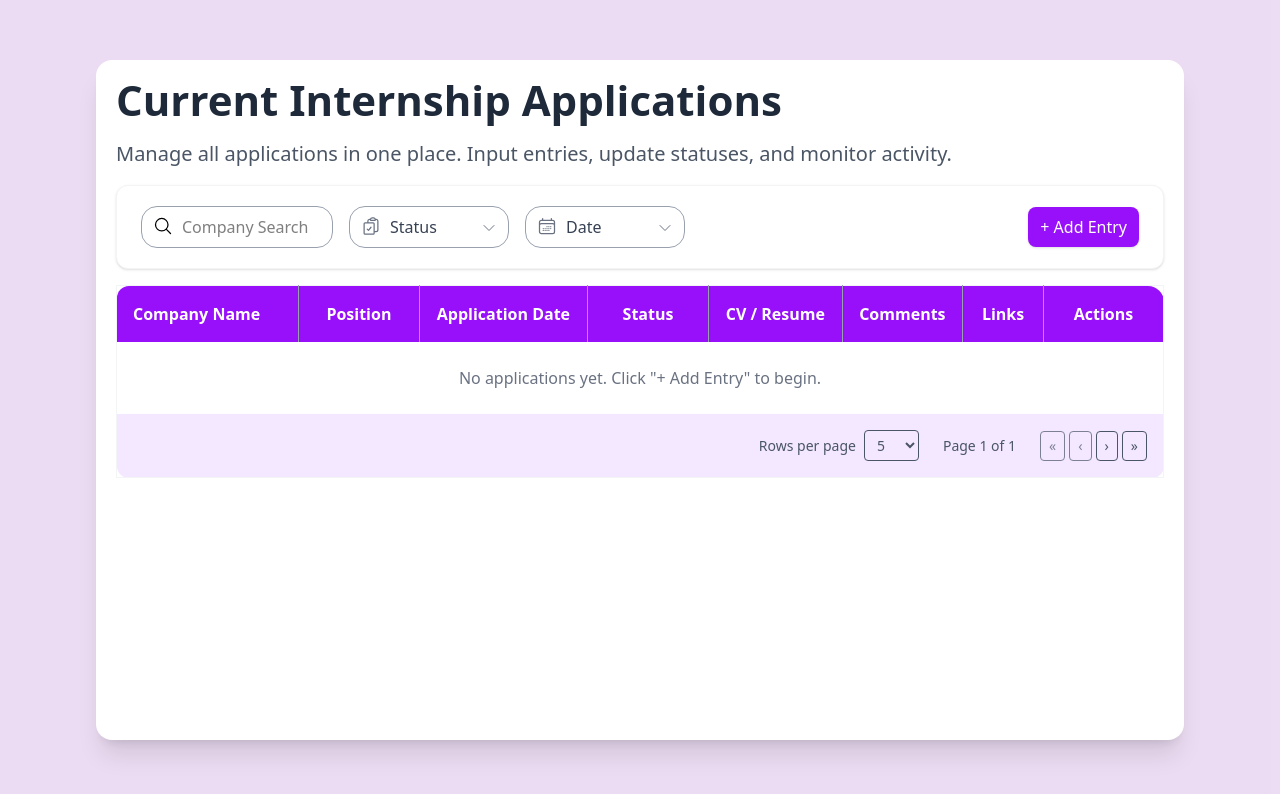
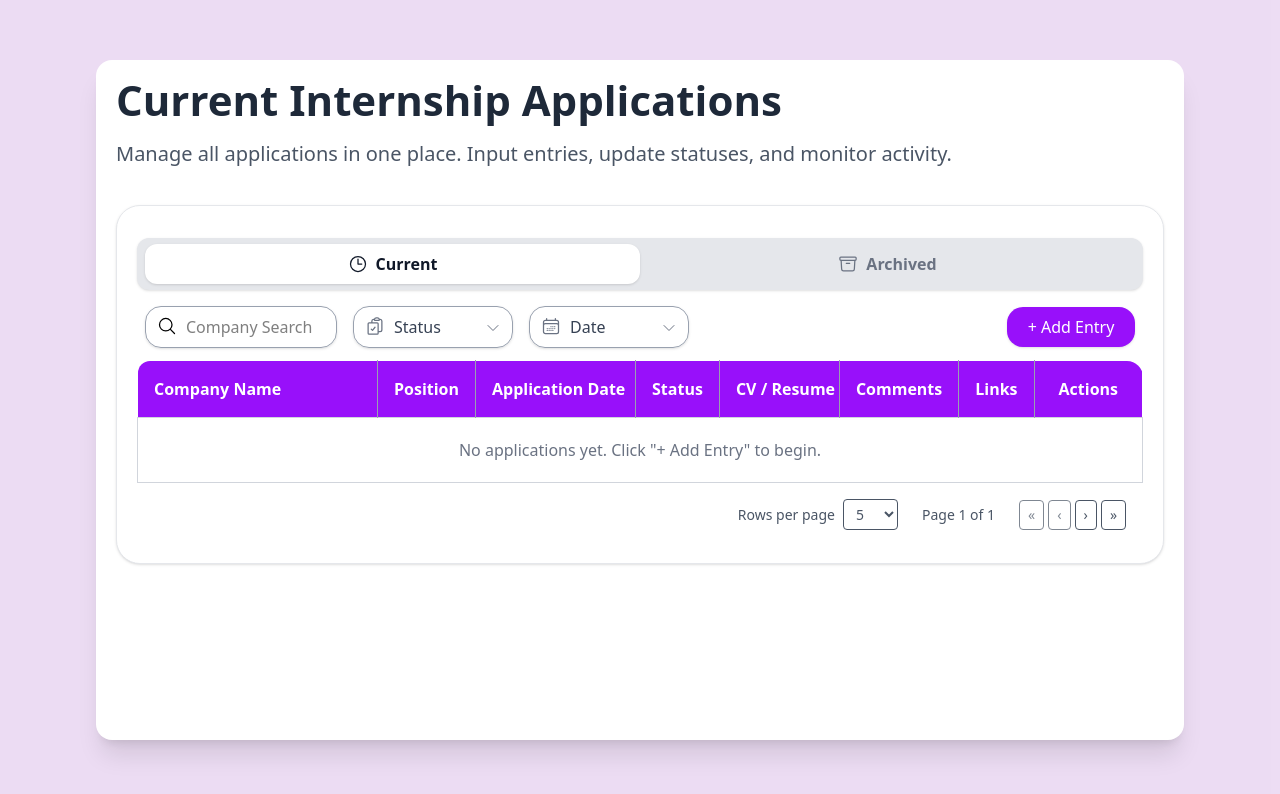
Before and after one commit to javiertay/SummerBuild2025, a React (Vite) app in the folder client/: page /dashboard in a window 1280 px wide. Shown: the top 794 px of the page. Built offline with nearby package versions, Linux system fonts and the light colour scheme.

Commit message:
Main table update
Added archives bar
Added archive button to edit
Added retrieve button to edit
Added link shortcut
Formatting

```diff
--- a/client/src/pages/MainTable.jsx
+++ b/client/src/pages/MainTable.jsx
@@ -7,6 +7,8 @@ import {
   ClipboardDocumentCheckIcon,
   ChevronDownIcon,
   CalendarDaysIcon,
+  ClockIcon,
+  ArchiveBoxIcon,
   ArrowDownTrayIcon,
   PlusIcon,
 } from "@heroicons/react/24/outline";
@@ -15,10 +17,20 @@ const InternshipTable = () => {
   const [applications, setApplications] = useState([]);
   const [showModal, setShowModal] = useState(false);
 
-  // (for edit)
+  // (for archive entry)
+  const [activeTab, setActiveTab] = useState("current");
+  const handleArchiveEntry = (id) => {
+  setApplications(applications.map(app =>
+    app.id === id ? { ...app, archived: !app.archived } : app
+  ));
+  setShowModal(false);
+  setEditEntry(null);
+};
+
+  // (for edit entry)
   const [editEntry, setEditEntry] = useState(null);
 
-  //(for search and filter feature)
+  // (for search and filter feature)
 
   const [searchTerm, setSearchTerm] = useState("");
   const [statusFilter, setStatusFilter] = useState("");
@@ -28,9 +40,12 @@ const InternshipTable = () => {
   const [currentPage, setCurrentPage] = useState(1);
   const [rowsPerPage, setRowsPerPage] = useState(5);
   const filteredApplications = applications.filter(app => {
-  const matchesSearch = app.company.toLowerCase().includes(searchTerm.toLowerCase()) || app.position.toLowerCase().includes(searchTerm.toLowerCase());
+  const isArchivedMatch = activeTab === "archived" ? app.archived : !app.archived;
+  const matchesSearch =
+    app.company.toLowerCase().includes(searchTerm.toLowerCase()) ||
+    app.position.toLowerCase().includes(searchTerm.toLowerCase());
   const matchesStatus = statusFilter ? app.status === statusFilter : true;
-  return matchesSearch && matchesStatus;
+  return isArchivedMatch && matchesSearch && matchesStatus;
 });
 
   // (for date filter feature)
@@ -54,7 +69,8 @@ const InternshipTable = () => {
   // (for + Add Entry)
 
   const handleAddEntry = () => {
-    setShowModal(true);
+      setEditEntry(null);     // Ensure it's a fresh entry, not editing
+      setShowModal(true);     // Just open the modal
     };
 
   // (for Deleting entries, i felt extra so added prompt)
@@ -65,6 +81,8 @@ const InternshipTable = () => {
     setApplications(applications.filter(app => app.id !== id));}
   };
 
+  // (for handling archives button)
+
   const handleModalSubmit = (entry) => {
     if (editEntry) {
         setApplications(applications.map(app =>
@@ -72,11 +90,12 @@ const InternshipTable = () => {
         ));
         setEditEntry(null);
       } else {
-    setApplications([...applications, { id: Date.now(), ...entry }]);
+        setApplications([...applications, { id: Date.now(), archived: false, ...entry }]);
       }
       setShowModal(false);
     };
 
+  // (for status badges)
 
   const getStatusBadge = (status) => {
     const baseClasses = "px-3 py-1 rounded-full text-white text-[15px] font-semibold";
@@ -104,42 +123,70 @@ const InternshipTable = () => {
       transition={{ duration: 0.4 }}
       className="min-h-screen flex items-center justify-center bg-[#ecdbf3f4] p-4"
     >
-      <div className="w-[85vw] h-[85vh] bg-white rounded-2xl shadow-xl px-5 py-1 overflow-hidden flex flex-col">
+      <div className="w-[85vw] h-[85vh] bg-white rounded-2xl shadow-xl px-5 py-1 overflow-auto flex flex-col">
         <div className="flex justify-between items-center mb-1">
             <h6 className="text-[42px] font-bold text-gray-800 py-1">Current Internship Applications</h6></div>
         <div>
             <p className="text-gray-600 text-[20px] mb-4 text-nowrap">Manage all applications in one place. Input entries, update statuses, and monitor activity.</p>
           </div>
 
-        <div className="flex flex-wrap items-center justify-between gap-4 p-2 bg-white border border-gray-100 rounded-xl shadow-sm mb-4">
+        <div className="bg-white rounded-3xl shadow-sm border border-gray-200 px-5 py-4 m-5 w-full max-w-[95vw] mx-auto">
 
-          {/*Search, Status filter and Add Entry  */}
+          {/* Archive Tabs */}
 
-          <div className="flex flex-wrap items-center justify-between w-full mt-3 mb-3 mx-4">
+          <div className="flex justify-center my-4">
+            <div className="w-[90vw] bg-gray-200 shadow-sm rounded-xl py-1.5 px-2 flex justify-between">
+              <button
+                onClick={() => setActiveTab("current")}
+                className={`w-1/2 py-2 text-base font-semibold flex items-center justify-center gap-2 rounded-xl transition ${
+                  activeTab === "current"
+                    ? "bg-white text-gray-900 shadow"
+                    : "text-gray-500 hover:text-gray-700"
+                }`}
+              >
+                <ClockIcon className="h-6 w-5" />
+                Current
+              </button>
+              <button
+                onClick={() => setActiveTab("archived")}
+                className={`w-1/2 py-2 text-base font-semibold flex items-center justify-center gap-2 rounded-xl transition ${
+                  activeTab === "archived"
+                    ? "bg-white text-gray-900 shadow"
+                    : "text-gray-500 hover:text-gray-700"
+                }`}
+              >
+                <ArchiveBoxIcon className="h-6 w-5" />
+                Archived
+              </button>
+            </div>
+          </div>
 
-          {/* Left section: Search and Status */}
+          {/*Search, Status and Date filters and Add Entry  */}
 
-          <div className="flex gap-4 flex-wrap border-gray-100">
-              <div className="relative">
-                <MagnifyingGlassIcon className="w-5 h-5 border-gray-400 absolute left-3 top-2.5" />
+          <div className="flex  flex-wrap justify-between items-center w-full mt-3 mb-3 mx-2 gap-4 pr-4">
+
+              {/* Search Company */}
+
+              <div className="flex flex-wrap gap-4 items-center">
+                <div className="relative ">
+                  <MagnifyingGlassIcon className="w-5 h-5  border-gray-400 absolute left-3 top-2.5" />
                   <input
                     type="text"
                     placeholder="Company Search"
                     value={searchTerm}
                     onChange={(e) => setSearchTerm(e.target.value)}
-                  className="pl-10 pr-4 py-2 border border-gray-400 rounded-2xl w-48"
+                    className="pl-10 pr-4 py-2 border border-gray-400  shadow-sm rounded-2xl w-48"
                   />
                 </div>
 
-
-                {/* Select status dropdown */}
+                {/* Status Filter */}
 
                 <div className="relative w-40">
                   <ClipboardDocumentCheckIcon className="w-5 h-5 text-gray-500 absolute left-3 top-2.5 pointer-events-none" />
                   <select
                     value={statusFilter}
                     onChange={(e) => setStatusFilter(e.target.value)}
-                  className="appearance-none w-full border rounded-2xl border-gray-400 py-2 pl-10 pr-8 text-gray-700 focus:outline-none"
+                    className="appearance-none shadow-sm  w-full border rounded-2xl border-gray-400 py-2 pl-10 pr-8 text-gray-700 focus:outline-none"
                   >
                     <option value="">Status</option>
                     <option value="Accepted">Accepted</option>
@@ -151,15 +198,14 @@ const InternshipTable = () => {
                   <ChevronDownIcon className="w-4 h-4 text-gray-500 absolute right-3 top-3.5 pointer-events-none" />
                 </div>
 
-
-              {/* Date filter dropdown */}
+                {/* Date Filter */}
 
                 <div className="relative w-40">
                   <CalendarDaysIcon className="w-5 h-5 text-gray-500 absolute left-3 top-2.5 pointer-events-none" />
                   <select
                     value={dateFilter}
                     onChange={(e) => setDateFilter(e.target.value)}
-                  className="appearance-none w-full border rounded-2xl border-gray-400 py-2 pl-10 pr-8 text-gray-700 focus:outline-none"
+                    className="appearance-none w-full border rounded-2xl shadow-sm  border-gray-400 py-2 pl-10 pr-8 text-gray-700 focus:outline-none"
                   >
                     <option value="">Date</option>
                     <option value="newest">Newest First</option>
@@ -170,50 +216,56 @@ const InternshipTable = () => {
               </div>
 
               {/* Add Entry Button */}
-
+              {activeTab === "current" && (
                 <div>
                   <button
                     onClick={handleAddEntry}
-                  className="bg-purple-600 text-white px-3 py-2 rounded-lg shadow hover:bg-purple-700 transition"
+                    className="bg-purple-600 text-white px-3 py-2 rounded-2xl shadow-sm  hover:bg-purple-700 transition w-32"
                   >
                     + Add Entry
                   </button>
                 </div>
-            </div>
+              )}
             </div>
 
 
         {/* MAIN TABLE!!! */}
 
+        {/* Table Head */}
+
         <div className="overflow-auto flex-grow">
-          <table className="min-w-full bg-white border border-gray-100 text-nowrap">
+          <table className="min-w-full bg-white border border-white text-nowrap">
             <thead>
               <tr className="bg-purple-600 text-white text-[16px] text-center divide-x divide-gray-400">
-                <th className="px-4 py-2 min-w-45 text-left rounded-tl-xl">Company Name</th>
-                <th className="px-4 py-2 min-w-30">Position</th>
-                <th className="px-4 py-2 min-w-40">Application Date</th>
-                <th className="px-4 py-2 min-w-30 text-center">Status</th>
-                <th className="px-4 py-2 max-w-35">CV / Resume</th>
-                <th className="px-4 py-2 max-w-35">Comments</th>
-                <th className="px-4 py-2 min-w-20">Links</th>
-                <th className="px-6 py-4 w-30 rounded-tr-2xl">Actions</th>
+                <th className="px-4 py-2 min-w-60 text-left rounded-tl-xl">Company Name</th>
+                <th className="px-4 py-2 max-w-60">Position</th>
+                <th className="px-4 py-2 max-w-40">Application Date</th>
+                <th className="px-4 py-2 max-w-25 text-center">Status</th>
+                <th className="px-4 py-2 max-w-30">CV / Resume</th>
+                <th className="px-4 py-2 max-w-30">Comments</th>
+                <th className="px-4 py-2 max-w-25 ">Links</th>
+                <th className="px-6 py-4 w-35 rounded-tr-2xl">Actions</th>
               </tr>
             </thead>
+
+            {/* Table Body */}
+
             <tbody>
               {applications.length === 0 ? (
                 <tr>
-                  <td colSpan="8" className="text-center text-gray-500 py-6">No applications yet. Click "+ Add Entry" to begin.</td>
+                  <td colSpan="8" className="text-center text-gray-500 border py-5 border-gray-300">No applications yet. Click "+ Add Entry" to begin.</td>
                 </tr>
               ) : (
                 paginatedData.map((app) => (
-                  <tr key={app.id} className="text-[15px] text-gray-800 border-t border-gray-300 even:bg-purple-50 odd:bg-white hover:bg-gray-100 ">
-                    <td className="px-4 py-2 max-w-40 break-words whitespace-normal">{app.company}</td>
-                    <td className="px-4 py-2 min-w-40">{app.position}</td>
-                    <td className="px-4 py-2 min-w-40 text-center">{app.date}</td>
-                    <td className="px-4 py-2 min-w-40 text-center">{getStatusBadge(app.status)}</td>
+
+                  <tr key={app.id} className="text-[15px] text-gray-800 border  border-gray-300 even:bg-purple-50 odd:bg-white hover:bg-gray-100 rounded-br ">
+                    <td className="px-4 py-3 max-w-40 break-words whitespace-normal">{app.company}</td>
+                    <td className="px-4 py-2 min-w-40 text-center">{app.position}</td>
+                    <td className="px-4 py-2 max-w-40 text-center">{new Date(app.date).toLocaleDateString("en-GB")}</td>
+                    <td className="px-4 py-2 max-w-25 text-center">{getStatusBadge(app.status)}</td>
 
                     {/* to view the resume file in the main table, if no file replace with '-' */}
-                    <td className="px-4 py-2 min-w-35 text-center"> {app.resume ? (
+                    <td className="px-4 py-2 max-w-30 text-center"> {app.resume ? (
                          <a
                           href={URL.createObjectURL(app.resume)}
                           target="_blank"
@@ -224,27 +276,37 @@ const InternshipTable = () => {
                         </a>
                       ) : ("-")}
                     </td>
+
                     {/* to view the comments file in the main table, if no file replace with '-' */}
-                    <td className="px-4 py-2 min-w-35 text-center">{app.comments ? (
+                    <td className="px-4 py-2 max-w-30 text-center">{app.comments ? (
                         <a
                           href={URL.createObjectURL(app.comments)}
                           target="_blank"
                           rel="noopener noreferrer"
                           className="text-blue-600 underline text-[15px]"
                         >
-                        Click to View
-                        </a>
-                      ) : ("-")}
+                        Click to View</a>) :  ("-")}
                     </td>
-                    <td className="px-4 py-2 max-w-35 break-words whitespace-normal">{app.link}</td>
-                    <td className="px-4 py-2 w-30 flex gap-2 text-center">
+
+                    <td className="px-4 py-2 max-w-35 text-center">
+                      {app.link ? (
+                        <a
+                          href={app.link}
+                          target="_blank"
+                          rel="noopener noreferrer"
+                          className="text-blue-600 underline text-[15px]"
+                        >
+                          Link</a>) : ("-")}
+                    </td>
+
+                    <td className="px-4 py-2 w-30 gap-3 text-center">
                       <button
                       onClick={() => {
                         setEditEntry(app);
                         setShowModal(true);
                       }}
                       className="text-blue-500 hover:underline text-[15px] font-semibold ">Edit</button>
-                      <button className="text-red-500 hover:underline text-[15px] font-semibold  px-1"
+                      <button className="text-red-500 hover:underline text-[15px] font-semibold  px-2"
                       onClick={() => handleDeleteEntry(app.id)}> Delete</button>
                     </td>
                   </tr>
@@ -252,11 +314,11 @@ const InternshipTable = () => {
               )}
             </tbody>
 
-            {/* Table bottom and Pagination */}
+            {/* Table foot and Pagination */}
 
             <tfoot>
               <tr>
-                <td colSpan="8" className="px-4 py-4 text-right bg-purple-100 rounded-b-xl">
+                <td colSpan="8" className="px-4 py-4 text-right border-amber-50 bg-white">
                   <div className="flex justify-end items-center gap-6 text-sm text-gray-600 rounded ">
                     <div className="flex items-center gap-2">
                       <label htmlFor="rowsPerPage" className="font-medium">Rows per page</label>
@@ -267,7 +329,7 @@ const InternshipTable = () => {
                           setRowsPerPage(Number(e.target.value));
                           setCurrentPage(1);
                         }}
-                        className="border rounded px-2 py-1 bg-purple-100 hover:bg-gray-100"
+                        className="border rounded px-2 py-1 bg-white hover:bg-gray-100"
                       >
                         {[5, 10, 20, 30, 50].map((num) => (
                           <option key={num} value={num}>{num}</option>
@@ -299,15 +361,17 @@ const InternshipTable = () => {
 
       {showModal && (
         <AddEntryModal
-          onClose={()=> {
+          onClose={() => {
             setShowModal(false);
             setEditEntry(null);
           }}
           onSubmit={handleModalSubmit}
+          onArchive={handleArchiveEntry}
           initialData={editEntry}
         />
       )}
 
+      </div>
     </motion.div>
   );
 };
```
Also changed, not shown: client/src/components/AddEntryModal.jsx (+24 -2 lines). Lines whose indentation alone changed are shown as unchanged.
